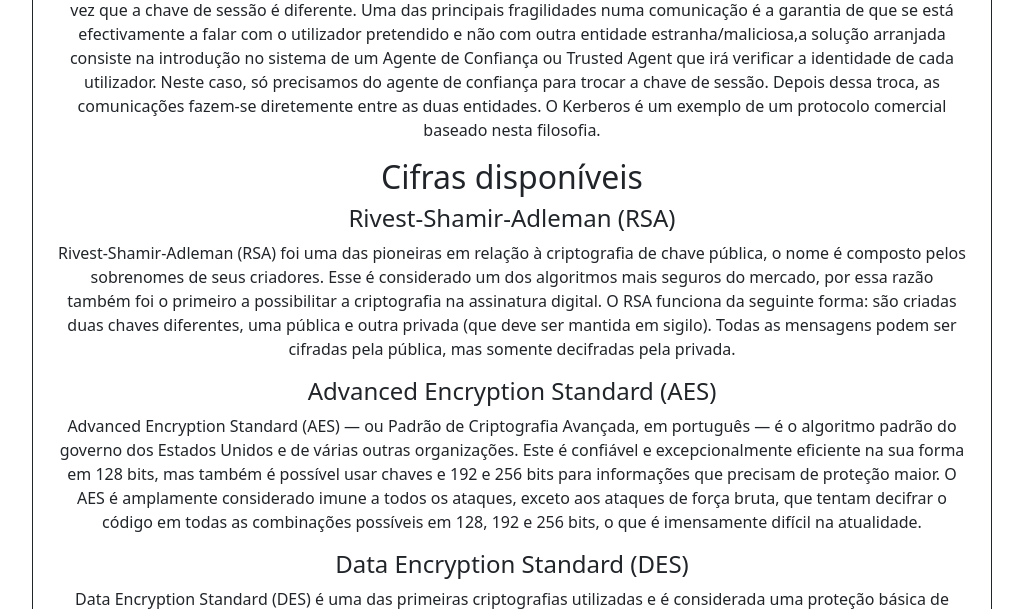
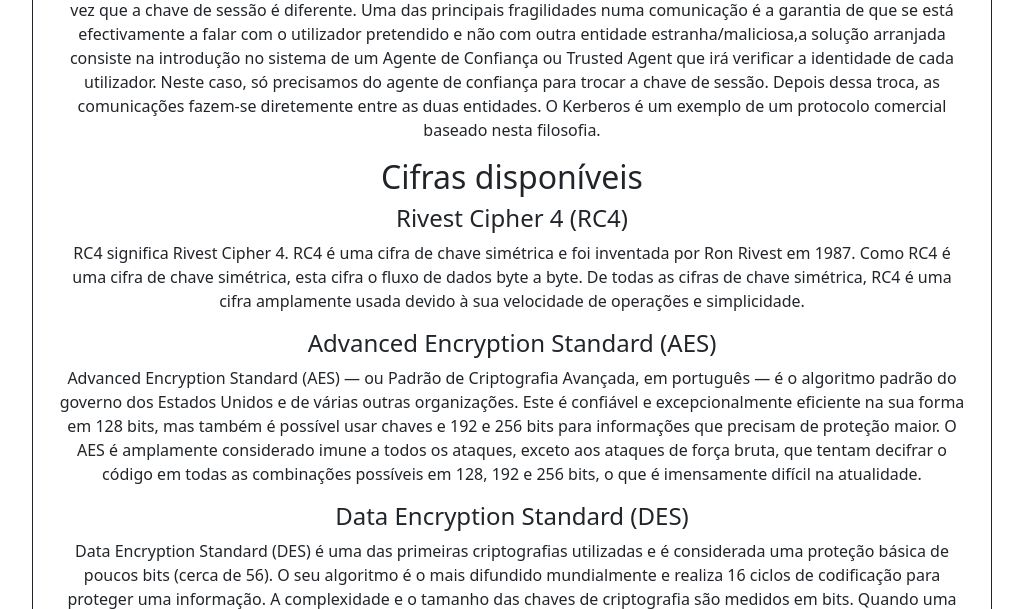
Before and after one commit to tiagoxalmeida/mrsmith, a PHP site: page /help in a window 1280 px wide. Shown: the part 384-993 px from the top of the page, without its empty margins (128-1151 px from the left). Run offline with PHP 8.4, Linux system fonts and the light colour scheme.

Commit message:
Update index.php

```diff
--- a/help/index.php
+++ b/help/index.php
@@ -39,13 +39,10 @@
 <h2>Cifras disponíveis </h2>
 
 
-<h4>Rivest-Shamir-Adleman (RSA)</h4>
+<h4>Rivest Cipher 4 (RC4)</h4>
 
 <p>
-	Rivest-Shamir-Adleman (RSA) foi uma das pioneiras em relação à criptografia de chave pública, o nome é composto pelos sobrenomes de seus criadores.
-	Esse é considerado um dos algoritmos mais seguros do mercado, por essa razão também foi o primeiro a possibilitar a criptografia na assinatura digital.
-
-    O RSA funciona da seguinte forma: são criadas duas chaves diferentes, uma pública e outra privada (que deve ser mantida em sigilo). Todas as mensagens podem ser cifradas pela pública, mas somente decifradas pela privada.
+	RC4 significa Rivest Cipher 4. RC4 é uma cifra de chave simétrica e foi inventada por Ron Rivest em 1987. Como RC4 é uma cifra de chave simétrica, esta cifra o fluxo de dados byte a byte. De todas as cifras de chave simétrica, RC4 é uma cifra amplamente usada devido à sua velocidade de operações e simplicidade.
 
 </p>
 
```
